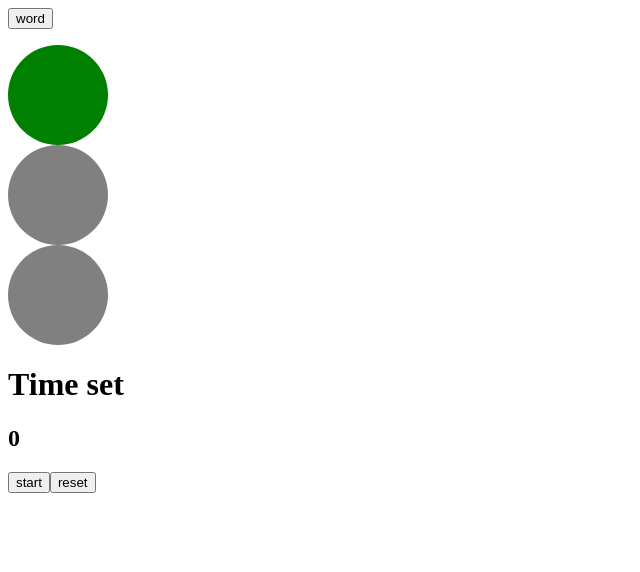
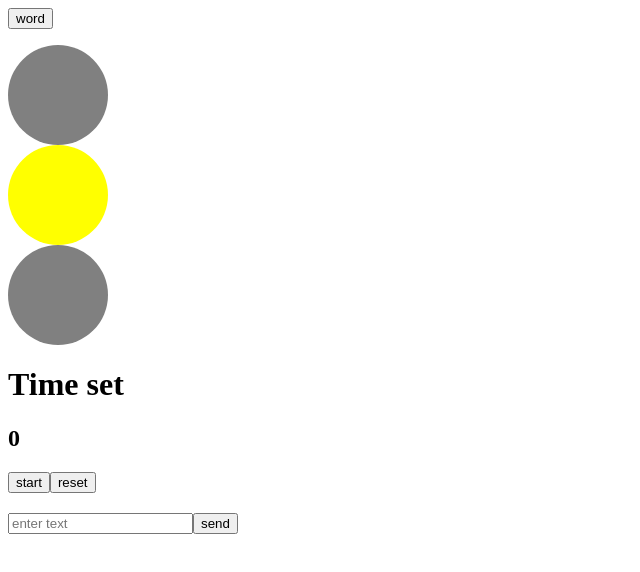
Before and after one commit to anandhuc1666/light, a React (Vite) app: page / in a window 1280 px wide. Shown: the top 572 px of the page, without its empty margins (0-640 px from the left). Built offline with nearby package versions, Linux system fonts and the light colour scheme.

Commit message:
MiniCode

```diff
--- a/src/App.jsx
+++ b/src/App.jsx
@@ -18,6 +18,8 @@ import ReactDOM from "react-dom/client";
 import { Provider } from 'react-redux'
 import Final from './Final/Final'
 import Time from './Final/Time'
+import Props1 from './props/Props1'
+import Pros2 from './props/Pros2'
 
 
 function App() {
@@ -43,6 +45,10 @@ function App() {
   </Provider> */}
   <Final/>
   <Time/>
+<Routes>
+  <Route path="/" element={<Props1 />} />
+  <Route path="/:text" element={<Pros2 />} />
+</Routes>
     </div>
   )
 }
--- a/src/Promise/Prop.jsx
+++ b/src/Promise/Prop.jsx
@@ -11,7 +11,7 @@ function Prop() {
             <button onClick={() => setCount((pre) => pre + 1)}>add</button>
             <button onClick={() => setCount((pre) => pre - 1)}>sub</button>
             <Prop2 send={count}/>
-            <Link to={`${count}`}><button onClick={()=>navigate('/:Prop3')}>next page</button></Link>
+          <button onClick={()=>navigate(`/${text}`)}>next page</button>
 
         </div>
     )
--- /dev/null
+++ b/src/props/Props1.jsx
@@ -0,0 +1,22 @@
+import React, { useState } from "react";
+import { useNavigate } from "react-router-dom";
+
+function Props1() {
+  const [text, setText] = useState("");
+  const navigate = useNavigate();
+
+  return (
+    <div>
+      <h2>{text}</h2>
+      <input
+        type="text"
+        value={text}
+        placeholder="enter text"
+        onChange={(e) => setText(e.target.value)}
+      />
+      <button onClick={() => navigate(`/${text}`)}>send</button>
+    </div>
+  );
+}
+
+export default Props1;
--- /dev/null
+++ b/src/props/Pros2.jsx
@@ -0,0 +1,14 @@
+import React from "react";
+import { useParams } from "react-router-dom";
+
+function Pros2() {
+  const { text } = useParams(); // "text" matches route param name
+  return (
+    <div>
+        <h1>page 2</h1>
+      <p>{text}</p>
+    </div>
+  );
+}
+
+export default Pros2;
```
